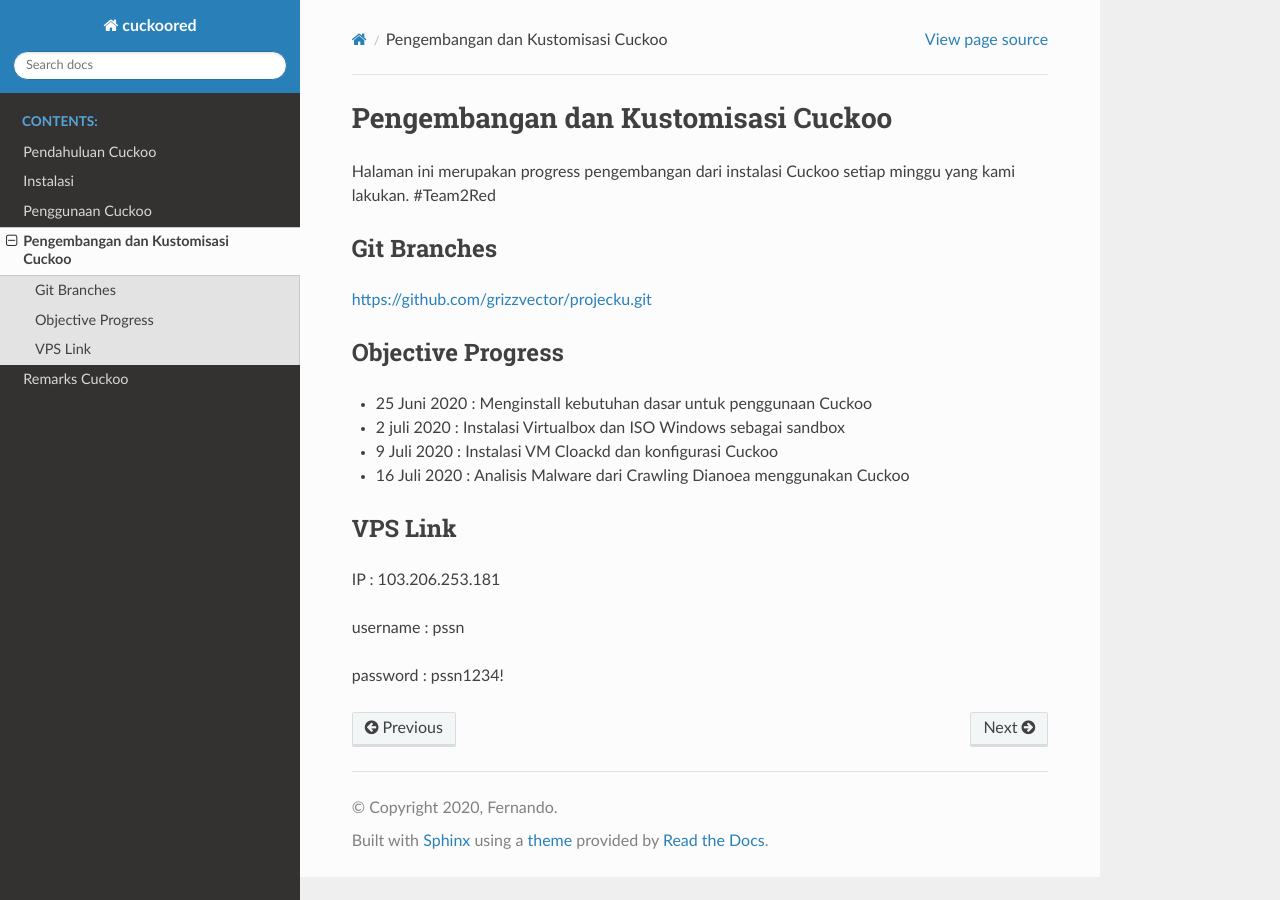
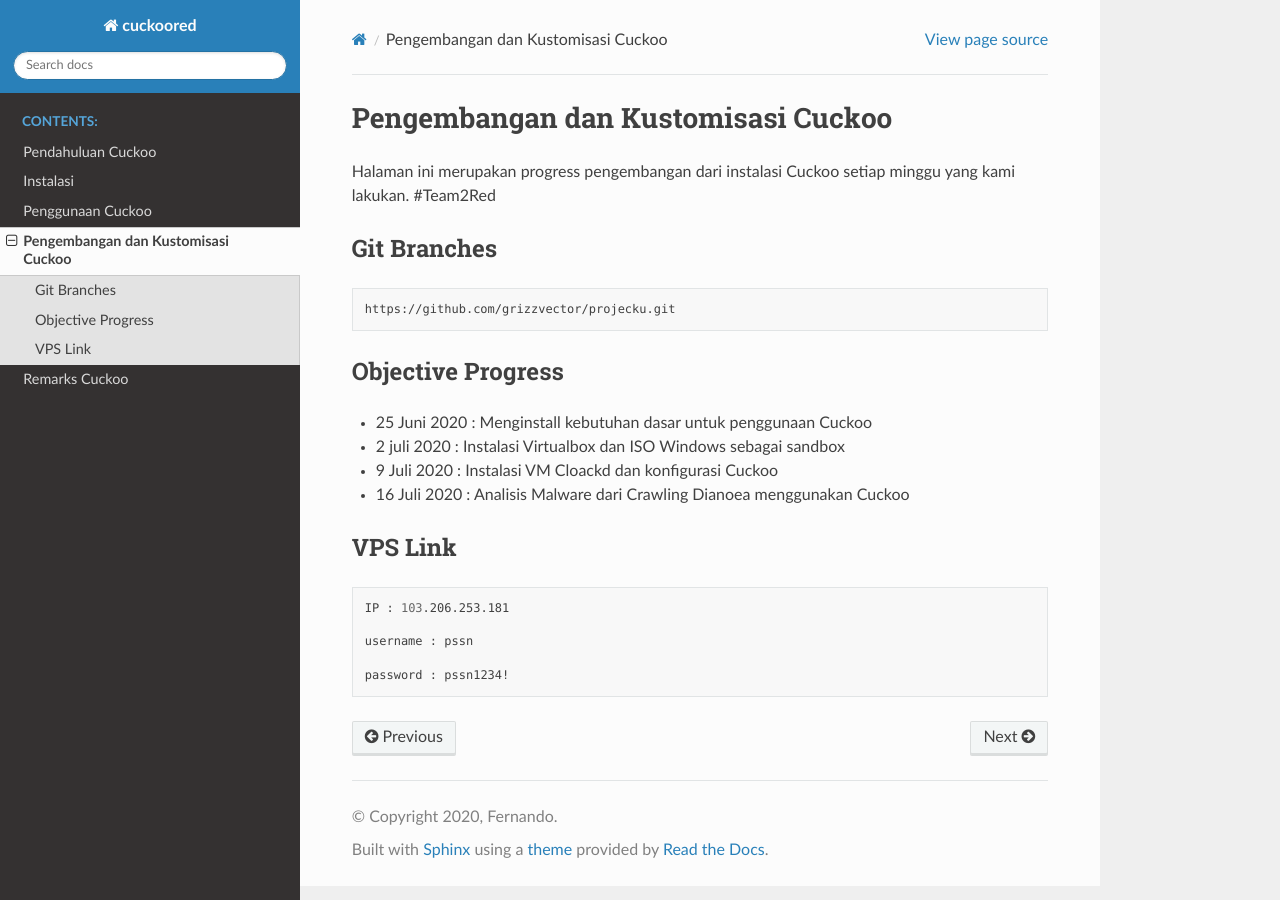
Before and after one commit to grizzvector/projecku, a Sphinx documentation site: the page built from cukoored/source/Pengembangan/dev.rst, in a window 1280 px wide. Built offline with Sphinx 7.4.7 and the Read the Docs theme 2.0.0, drawn with Linux system fonts in a browser that asks for light colours.

Commit message:
Update dev.rst

```diff
--- a/cukoored/source/Pengembangan/dev.rst
+++ b/cukoored/source/Pengembangan/dev.rst
@@ -5,7 +5,9 @@ Halaman ini merupakan progress pengembangan dari instalasi Cuckoo setiap minggu
 
 Git Branches
 ^^^^^^^^^^^^
-https://github.com/grizzvector/projecku.git
+.. code-block:: shell
+
+ https://github.com/grizzvector/projecku.git
 
 Objective Progress
 ^^^^^^^^^^^^^^^^^^
@@ -20,8 +22,10 @@ Objective Progress
 VPS Link
 ^^^^^^^^
 
-IP : 103.206.253.181
+.. code-block:: shell
 
-username : pssn
+ IP : 103.206.253.181
 
-password : pssn1234!
+ username : pssn
+
+ password : pssn1234!
```
